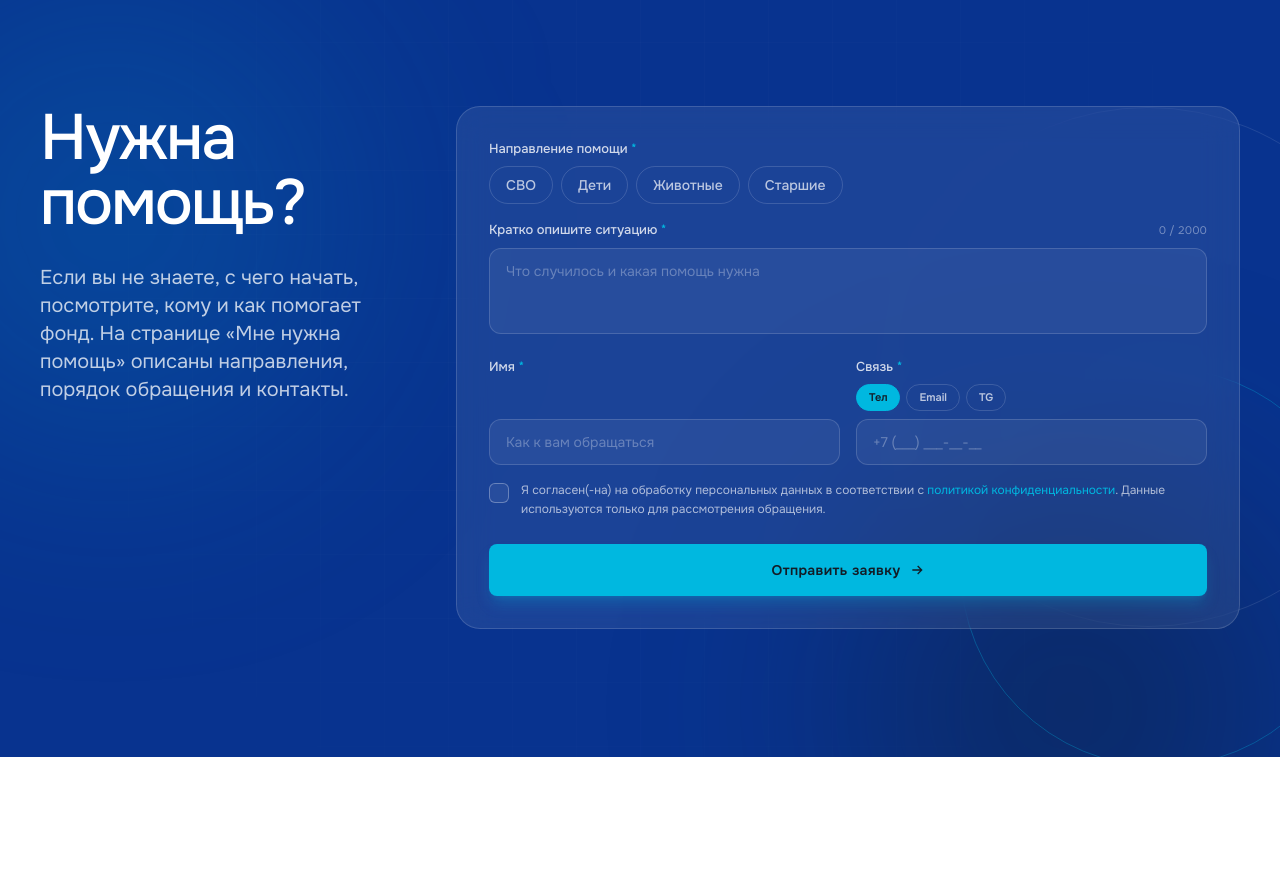
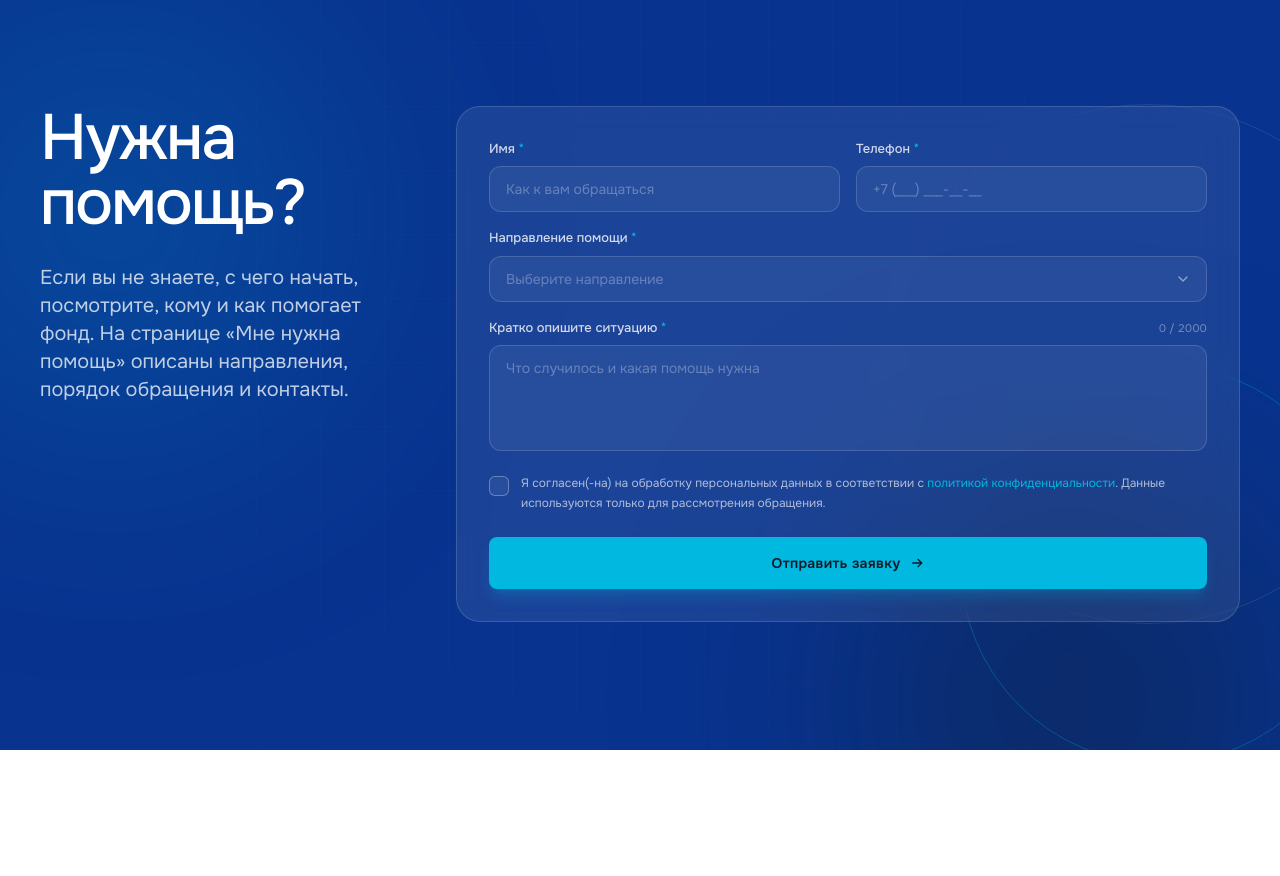
Before and after one commit to murzinoveg-star/bh-stephen-seagal, a Next.js app: page / in a window 1280 px wide. Shown: the part 3820-4696 px from the top of the page. Built offline with nearby package versions, Linux system fonts and the light colour scheme.

Commit message:
update HelpBlockSection.tsx

```diff
--- a/components/sections/HelpBlockSection.tsx
+++ b/components/sections/HelpBlockSection.tsx
@@ -3,10 +3,10 @@
 import { useState, type FormEvent } from "react";
 
 const DIRECTIONS = [
-  { id: "svo", label: "СВО" },
-  { id: "children", label: "Дети" },
-  { id: "animals", label: "Животные" },
-  { id: "elderly", label: "Старшие" },
+  { id: "svo", label: "Помощь участникам СВО" },
+  { id: "children", label: "Помощь детям" },
+  { id: "animals", label: "Помощь животным" },
+  { id: "elderly", label: "Помощь старшим" },
 ] as const;
 
 const SVO_HELP = [
@@ -15,39 +15,30 @@ const SVO_HELP = [
   { id: "unsure", label: "Не знаю" },
 ] as const;
 
-const CONTACT_TYPES = [
-  { id: "phone", label: "Тел", placeholder: "+7 (___) ___-__-__", inputType: "tel" },
-  { id: "email", label: "Email", placeholder: "you@example.com", inputType: "email" },
-  { id: "telegram", label: "TG", placeholder: "@username", inputType: "text" },
-] as const;
-
 type DirectionId = (typeof DIRECTIONS)[number]["id"];
 type SvoHelpId = (typeof SVO_HELP)[number]["id"];
-type ContactTypeId = (typeof CONTACT_TYPES)[number]["id"];
 
 export default function HelpBlockSection() {
-  const [direction, setDirection] = useState<DirectionId | null>(null);
+  const [direction, setDirection] = useState<DirectionId | "">("");
   const [svoHelp, setSvoHelp] = useState<SvoHelpId | null>(null);
   const [message, setMessage] = useState("");
   const [name, setName] = useState("");
-  const [contactType, setContactType] = useState<ContactTypeId>("phone");
-  const [contact, setContact] = useState("");
+  const [phone, setPhone] = useState("");
   const [consent, setConsent] = useState(false);
   const [honeypot, setHoneypot] = useState("");
   const [submitting, setSubmitting] = useState(false);
   const [submitted, setSubmitted] = useState(false);
   const [errors, setErrors] = useState<Record<string, string>>({});
 
-  const currentContact = CONTACT_TYPES.find((c) => c.id === contactType)!;
-
   function validate() {
     const next: Record<string, string> = {};
+    if (!name.trim() || name.trim().length < 2) next.name = "Укажите имя";
+    if (!phone.trim() || phone.trim().length < 5) next.phone = "Укажите телефон";
     if (!direction) next.direction = "Выберите направление";
     if (direction === "svo" && !svoHelp) next.svoHelp = "Уточните, какая помощь нужна";
     if (message.trim().length < 20) next.message = "Опишите ситуацию — минимум 20 символов";
-    if (name.trim().length < 2) next.name = "Укажите имя";
-    if (contact.trim().length < 3) next.contact = `Укажите ${currentContact.label.toLowerCase()}`;
     if (!consent) next.consent = "Нужно согласие на обработку данных";
+
     setErrors(next);
     return Object.keys(next).length === 0;
   }
@@ -61,12 +52,11 @@ export default function HelpBlockSection() {
 
     // TODO: заменить на реальный POST /api/help-request
     console.log("[help-request/stub]", {
+      name,
+      phone,
       direction,
       svoHelp,
       message,
-      name,
-      contactType,
-      contact,
       consent,
     });
 
@@ -77,12 +67,11 @@ export default function HelpBlockSection() {
   }
 
   function reset() {
-    setDirection(null);
+    setName("");
+    setPhone("");
+    setDirection("");
     setSvoHelp(null);
     setMessage("");
-    setName("");
-    setContactType("phone");
-    setContact("");
     setConsent(false);
     setErrors({});
     setSubmitted(false);
@@ -99,7 +88,7 @@ export default function HelpBlockSection() {
 
   return (
     <section className="relative overflow-hidden bg-brand-blue py-24 lg:py-32">
-      {/* Мягкое свечение + модульная сетка */}
+      {/* Фоновые элементы */}
       <div
         aria-hidden="true"
         className="pointer-events-none absolute -left-32 top-0 h-[480px] w-[480px] rounded-full bg-brand-teal/15 blur-[120px]"
@@ -135,7 +124,7 @@ export default function HelpBlockSection() {
             </p>
           </div>
 
-          {/* Правая колонка: форма-заглушка */}
+          {/* Правая колонка: форма */}
           <div className="lg:col-span-8">
             <div className="glass relative rounded-3xl p-7 lg:p-8">
               {submitted ? (
@@ -191,35 +180,108 @@ export default function HelpBlockSection() {
                     />
                   </div>
 
-                  {/* Направление */}
+                  {/* 1. Имя и Телефон (в одну строку на sm+) */}
+                  <div className="grid gap-4 sm:grid-cols-2">
+                    <div>
+                      <label
+                        htmlFor="help-name"
+                        className="mb-2 block text-[13px] font-medium text-white/80"
+                      >
+                        Имя <span className="text-brand-teal">*</span>
+                      </label>
+                      <input
+                        id="help-name"
+                        type="text"
+                        value={name}
+                        onChange={(e) => {
+                          setName(e.target.value);
+                          setErrors((prev) => ({ ...prev, name: "" }));
+                        }}
+                        disabled={submitting}
+                        placeholder="Как к вам обращаться"
+                        className={inputBase}
+                      />
+                      {errors.name && (
+                        <p className="mt-1.5 text-xs text-red-300">
+                          {errors.name}
+                        </p>
+                      )}
+                    </div>
+
+                    <div>
+                      <label
+                        htmlFor="help-phone"
+                        className="mb-2 block text-[13px] font-medium text-white/80"
+                      >
+                        Телефон <span className="text-brand-teal">*</span>
+                      </label>
+                      <input
+                        id="help-phone"
+                        type="tel"
+                        value={phone}
+                        onChange={(e) => {
+                          setPhone(e.target.value);
+                          setErrors((prev) => ({ ...prev, phone: "" }));
+                        }}
+                        disabled={submitting}
+                        placeholder="+7 (___) ___-__-__"
+                        className={inputBase}
+                      />
+                      {errors.phone && (
+                        <p className="mt-1.5 text-xs text-red-300">
+                          {errors.phone}
+                        </p>
+                      )}
+                    </div>
+                  </div>
+
+                  {/* 2. Направление помощи (Дропдаун) */}
                   <div>
-                    <label className="mb-2 block text-[13px] font-medium text-white/80">
-                      Направление помощи{" "}
-                      <span className="text-brand-teal">*</span>
+                    <label
+                      htmlFor="help-direction"
+                      className="mb-2 block text-[13px] font-medium text-white/80"
+                    >
+                      Направление помощи <span className="text-brand-teal">*</span>
                     </label>
-                    <div
-                      className="flex flex-wrap gap-2"
-                      role="radiogroup"
-                      aria-label="Направление помощи"
-                    >
-                      {DIRECTIONS.map((d) => (
-                        <button
-                          key={d.id}
-                          type="button"
-                          role="radio"
-                          aria-checked={direction === d.id}
-                          onClick={() => {
-                            setDirection(d.id);
-                            setErrors((prev) => ({ ...prev, direction: "" }));
-                          }}
-                          disabled={submitting}
-                          className={`${chipBase} ${
-                            direction === d.id ? chipActive : chipIdle
-                          }`}
+                    <div className="relative">
+                      <select
+                        id="help-direction"
+                        value={direction}
+                        onChange={(e) => {
+                          setDirection(e.target.value as DirectionId | "");
+                          if (e.target.value !== "svo") setSvoHelp(null);
+                          setErrors((prev) => ({ ...prev, direction: "", svoHelp: "" }));
+                        }}
+                        disabled={submitting}
+                        className={`${inputBase} appearance-none cursor-pointer ${
+                          direction === "" ? "text-white/30" : "text-white"
+                        }`}
+                      >
+                        <option value="" disabled className="bg-brand-black text-white/50">
+                          Выберите направление
+                        </option>
+                        {DIRECTIONS.map((d) => (
+                          <option key={d.id} value={d.id} className="bg-brand-black text-white">
+                            {d.label}
+                          </option>
+                        ))}
+                      </select>
+                      {/* Иконка стрелочки для селекта */}
+                      <div className="pointer-events-none absolute inset-y-0 right-4 flex items-center">
+                        <svg
+                          width="16"
+                          height="16"
+                          viewBox="0 0 24 24"
+                          fill="none"
+                          stroke="currentColor"
+                          strokeWidth="2"
+                          strokeLinecap="round"
+                          strokeLinejoin="round"
+                          className="text-white/50"
                         >
-                          {d.label}
-                        </button>
-                      ))}
+                          <path d="M6 9l6 6 6-6" />
+                        </svg>
+                      </div>
                     </div>
                     {errors.direction && (
                       <p className="mt-1.5 text-xs text-red-300">
@@ -287,7 +349,7 @@ export default function HelpBlockSection() {
                     </div>
                   )}
 
-                  {/* Сообщение */}
+                  {/* 3. Описание ситуации */}
                   <div>
                     <div className="mb-2 flex items-baseline justify-between gap-3">
                       <label
@@ -303,7 +365,7 @@ export default function HelpBlockSection() {
                     </div>
                     <textarea
                       id="help-message"
-                      rows={3}
+                      rows={4}
                       maxLength={2000}
                       value={message}
                       onChange={(e) => {
@@ -321,91 +383,7 @@ export default function HelpBlockSection() {
                     )}
                   </div>
 
-                  {/* Имя + контакт */}
-                  <div className="grid gap-4 sm:grid-cols-2">
-                    <div className="flex flex-col">
-                      <label
-                        htmlFor="help-name"
-                        className="mb-2 block text-[13px] font-medium text-white/80"
-                      >
-                        Имя <span className="text-brand-teal">*</span>
-                      </label>
-                      <div className="mt-auto">
-                        <input
-                          id="help-name"
-                          type="text"
-                          value={name}
-                          onChange={(e) => {
-                            setName(e.target.value);
-                            setErrors((prev) => ({ ...prev, name: "" }));
-                          }}
-                          disabled={submitting}
-                          placeholder="Как к вам обращаться"
-                          className={inputBase}
-                        />
-                        {errors.name && (
-                          <p className="mt-1.5 text-xs text-red-300">
-                            {errors.name}
-                          </p>
-                        )}
-                      </div>
-                    </div>
-
-                    <div className="flex flex-col">
-                      <label
-                        htmlFor="help-contact"
-                        className="mb-2 block text-[13px] font-medium text-white/80"
-                      >
-                        Связь <span className="text-brand-teal">*</span>
-                      </label>
-                      <div
-                        className="mb-2 flex gap-1.5"
-                        role="radiogroup"
-                        aria-label="Способ связи"
-                      >
-                        {CONTACT_TYPES.map((c) => (
-                          <button
-                            key={c.id}
-                            type="button"
-                            role="radio"
-                            aria-checked={contactType === c.id}
-                            onClick={() => {
-                              setContactType(c.id);
-                              setContact("");
-                              setErrors((prev) => ({ ...prev, contact: "" }));
-                            }}
-                            disabled={submitting}
-                            className={`rounded-full border px-3 py-1 text-[11px] font-semibold transition-all duration-200 outline-none focus-visible:ring-2 focus-visible:ring-brand-teal/40 ${
-                              contactType === c.id ? chipActive : chipIdle
-                            }`}
-                          >
-                            {c.label}
-                          </button>
-                        ))}
-                      </div>
-                      <div className="mt-auto">
-                        <input
-                          id="help-contact"
-                          type={currentContact.inputType}
-                          value={contact}
-                          onChange={(e) => {
-                            setContact(e.target.value);
-                            setErrors((prev) => ({ ...prev, contact: "" }));
-                          }}
-                          disabled={submitting}
-                          placeholder={currentContact.placeholder}
-                          className={inputBase}
-                        />
-                        {errors.contact && (
-                          <p className="mt-1.5 text-xs text-red-300">
-                            {errors.contact}
-                          </p>
-                        )}
-                      </div>
-                    </div>
-                  </div>
-
-                  {/* Согласие */}
+                  {/* 4. Согласие */}
                   <div>
                     <label className="flex cursor-pointer items-start gap-3">
                       <span className="relative mt-0.5 flex h-5 w-5 shrink-0 items-center justify-center">
@@ -452,7 +430,7 @@ export default function HelpBlockSection() {
                     )}
                   </div>
 
-                  {/* Кнопка отправки */}
+                  {/* 5. Кнопка отправки */}
                   <button
                     type="submit"
                     disabled={submitting}
```
